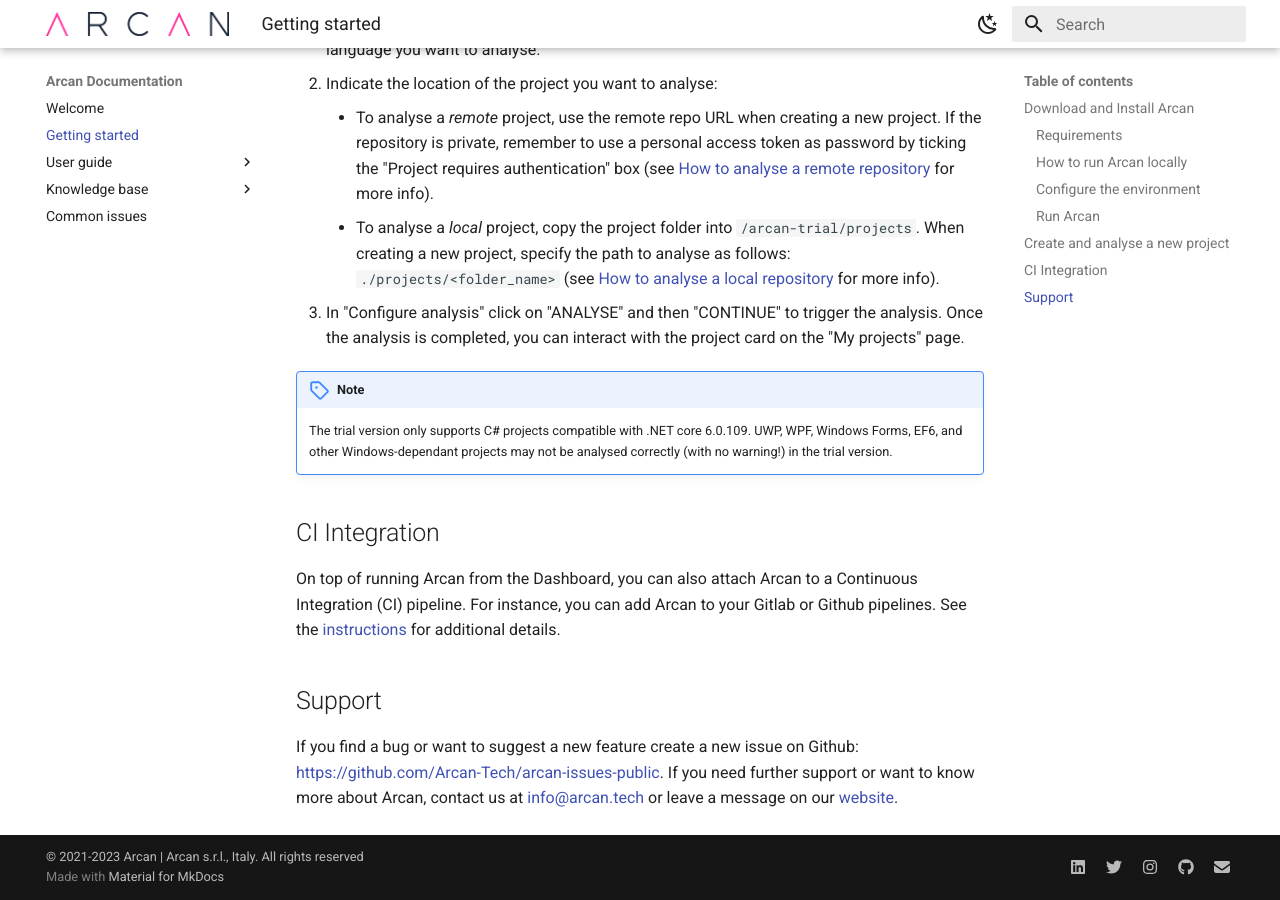
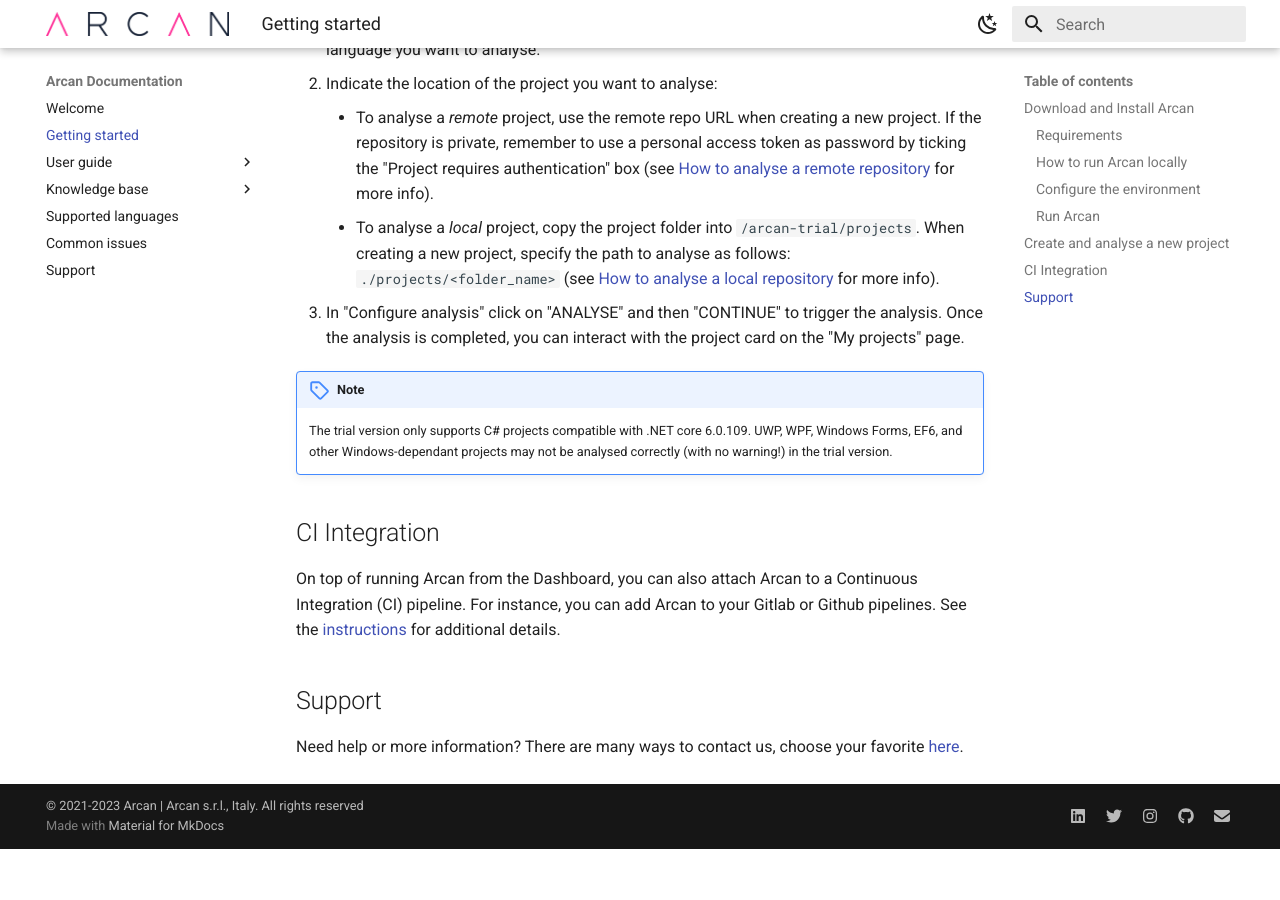
Before and after one commit to Arcan-Tech/arcan-docs, an MkDocs documentation site: the page built from docs/get_started.md, in a window 1280 px wide and 900 px high, scrolled down 1228 px. Built offline with MkDocs 1.6.1 and Material for MkDocs 9.7.7, drawn with Linux system fonts in a browser that asks for light colours; the version menu is left out; after the commit the page ends 2077 px from its top, so only the background shows below that.

Commit message:
Added new support page, added new supported lang page

```diff
--- a/docs/get_started.md
+++ b/docs/get_started.md
@@ -47,5 +47,5 @@
 On top of running Arcan from the Dashboard, you can also attach Arcan to a Continuous Integration (CI) pipeline. For instance, you can add Arcan to your Gitlab or Github pipelines. See the [instructions](ci_integration.md) for additional details.
 
 ## Support
-If you find a bug or want to suggest a new feature create a new issue on Github: [https://github.com/Arcan-Tech/arcan-issues-public](https://github.com/Arcan-Tech/arcan-issues-public).
-If you  need further support or want to know more about Arcan, contact us at <info@arcan.tech> or leave a message on our [website](https://www.arcan.tech/contact/).
+
+Need help or more information? There are many ways to contact us, choose your favorite [here](support.md).
--- a/mkdocs.yml
+++ b/mkdocs.yml
@@ -86,4 +86,6 @@
         - 'Architectural smells': 'architectural_smells.md'
         - 'Results interpretation': 'interpretation.md'
         - 'Refactoring best pratices': 'refactoring.md'
+    - 'Supported languages': 'compatibility.md'
     - 'Common issues': 'common-issues.md'
+    - 'Support': 'support.md'
```
Also changed, not shown: docs/compatibility.md (added, +15 -0 lines), docs/index.md (+2 -3 lines), docs/support.md (added, +15 -0 lines).
